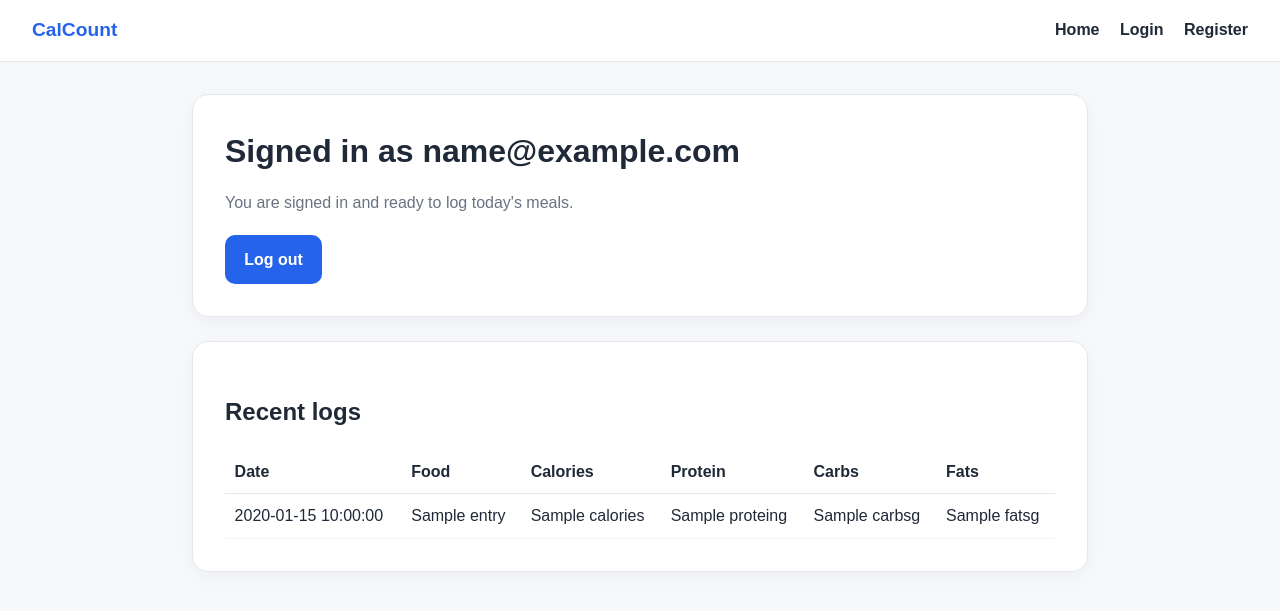
After one commit to s-k-hassan/calCount, a FastAPI app: template src/backend/web/app/templates/dashboard.html in a window 1280 px wide. The commit adds this page. Shown: the top 611 px of the page. Run offline with FastAPI, Linux system fonts and the light colour scheme; the template is opened without the code that fills it: most values are stand-ins (such as "Sample title", 1, 10 or a date in 2020).

Commit message:
moved helper functions, added dashboard

```diff
--- a/src/backend/web/app/main.py
+++ b/src/backend/web/app/main.py
@@ -1,10 +1,10 @@
-import json
+# import json
 import os
-from datetime import date, timedelta
+# from datetime import date, timedelta
 from pathlib import Path
-from urllib.error import HTTPError, URLError
-from urllib.parse import urlencode
-from urllib.request import Request as UrlRequest, urlopen
+# from urllib.error import HTTPError, URLError
+# from urllib.parse import urlencode
+# from urllib.request import Request as UrlRequest, urlopen
 
 from fastapi import FastAPI, Request
 from fastapi.responses import JSONResponse, RedirectResponse
@@ -12,6 +12,11 @@ from fastapi.templating import Jinja2Templates
 from starlette.middleware.sessions import SessionMiddleware
 
 from typing import Any
+
+from helpers import (
+    authenticate_with_auth_service,
+    create_food_log,
+    get_recent_logs_from_api)
 
 app = FastAPI(title="CalCount Web")
 app.add_middleware(SessionMiddleware, secret_key="calcount-dev-secret", https_only=False)
@@ -21,83 +26,6 @@ templates = Jinja2Templates(directory=str(BASE_DIR / "templates"))
 
 AUTH_SERVICE_URL = os.getenv("AUTH_SERVICE_URL", "http://auth-service:8000")
 API_SERVICE_URL = os.getenv("API_SERVICE_URL", "http://api-service:8000")
-
-def authenticate_with_auth_service(email: str, password: str):
-    payload = json.dumps({"email": email, "password": password}).encode("utf-8")
-    req = UrlRequest(
-        f"{AUTH_SERVICE_URL}/login",
-        data=payload,
-        headers={"Content-Type": "application/json"},
-        method="POST",
-    )
-
-    try:
-        with urlopen(req, timeout=5) as response:
-            body = response.read().decode("utf-8")
-            return response.status, json.loads(body) if body else {}
-    except HTTPError as exc:
-        body = exc.read().decode("utf-8")
-        try:
-            return exc.code, json.loads(body)
-        except Exception:
-            return exc.code, {"detail": body}
-    except URLError:
-        return 502, {"detail": "Authentication service unavailable"}
-
-def _call_api(method: str, path: str, token: str | None = None, payload: dict[str, Any] | None = None):
-    headers: dict[str, str] = {}
-    if token:
-        headers["Authorization"] = f"Bearer {token}"
-
-    body = None
-    if payload is not None:
-        headers["Content-Type"] = "application/json"
-        body = json.dumps(payload).encode("utf-8")
-
-    req = UrlRequest(
-        f"{API_SERVICE_URL}{path}",
-        data=body,
-        headers=headers,
-        method=method,
-    )
-
-    try:
-        with urlopen(req, timeout=5) as response:
-            response_body = response.read().decode("utf-8")
-            return response.status, json.loads(response_body) if response_body else {}
-    except HTTPError as exc:
-        response_body = exc.read().decode("utf-8")
-        try:
-            return exc.code, json.loads(response_body)
-        except Exception:
-            return exc.code, {"detail": response_body}
-    except URLError:
-        return 502, {"detail": "API service unavailable"}
-
-
-def create_food_log(token: str, payload: dict[str, Any]):
-    return _call_api("POST", "/logs", token=token, payload=payload)
-
-
-def fetch_logs_for_date(token: str, day: str):
-    query = urlencode({"date": day})
-    return _call_api("GET", f"/logs?{query}", token=token)
-
-
-def get_recent_logs_from_api(request: Request) -> list[dict[str, Any]]:
-    token = request.session.get("access_token", "")
-    if not token:
-        return []
-
-    logs: list[dict[str, Any]] = []
-    for offset in range(7):
-        day = (date.today() - timedelta(days=offset)).isoformat()
-        status_code, data = fetch_logs_for_date(token, day)
-        if status_code == 200 and isinstance(data, list):
-            logs.extend(data)
-
-    logs.sort(key=lambda item: item.get("date", ""), reverse=True)
-    return logs[:7]
 
 @app.get("/", include_in_schema=False)
 def index(request: Request):
@@ -238,6 +166,23 @@ def home_page(request: Request):
         },
     )
 
+@app.get("/dashboard", include_in_schema=False)
+def dashboard_page(request: Request):
+    user_email = request.session.get("user_email")
+    if not user_email:
+        return RedirectResponse("/login", status_code=303)
+
+    logs = get_recent_logs_from_api(request)
+
+    return templates.TemplateResponse(
+        request,
+        "dashboard.html",
+        {
+            "request": request,
+            "user_email": user_email,
+            "logs": logs,
+        },
+    )
 
 @app.get("/logout", include_in_schema=False)
 def logout(request: Request):
--- a/src/backend/web/app/templates/base.html
+++ b/src/backend/web/app/templates/base.html
@@ -144,7 +144,7 @@
         <nav>
             <a href="/">Home</a>
             {% if request.session.user_email %}
-            <a href="/home">Dashboard</a>
+            <a href="/dashboard">Dashboard</a>
             <a href="/logout">Logout</a>
             {% else %}
             <a href="/login">Login</a>
--- /dev/null
+++ b/src/backend/web/app/templates/dashboard.html
@@ -0,0 +1,47 @@
+{% extends "base.html" %}
+
+{% block title %}CalCount | Dashboard{% endblock %}
+
+{% block content %}
+<section class="hero">
+    <h1>Signed in as {{ user_email }}</h1>
+    <p>You are signed in and ready to log today's meals.</p>
+
+    <div class="actions">
+        <a class="btn btn-primary" href="/logout">Log out</a>
+    </div>
+</section>
+
+<section class="card" style="margin-top: 1.5rem;">
+    <h2>Recent logs</h2>
+
+    {% if logs %}
+    <table style="width: 100%; border-collapse: collapse; margin-top: 1rem;">
+        <thead>
+            <tr style="text-align: left; border-bottom: 1px solid #e5e7eb;">
+                <th style="padding: 0.6rem;">Date</th>
+                <th style="padding: 0.6rem;">Food</th>
+                <th style="padding: 0.6rem;">Calories</th>
+                <th style="padding: 0.6rem;">Protein</th>
+                <th style="padding: 0.6rem;">Carbs</th>
+                <th style="padding: 0.6rem;">Fats</th>
+            </tr>
+        </thead>
+        <tbody>
+            {% for entry in logs %}
+            <tr style="border-bottom: 1px solid #f3f4f6;">
+                <td style="padding: 0.6rem;">{{ entry.date }}</td>
+                <td style="padding: 0.6rem;">{{ entry.food_name }}</td>
+                <td style="padding: 0.6rem;">{{ entry.calories }}</td>
+                <td style="padding: 0.6rem;">{{ entry.protein }}g</td>
+                <td style="padding: 0.6rem;">{{ entry.carbs }}g</td>
+                <td style="padding: 0.6rem;">{{ entry.fats }}g</td>
+            </tr>
+            {% endfor %}
+        </tbody>
+    </table>
+    {% else %}
+    <p class="muted">No logs yet. Add your first meal above.</p>
+    {% endif %}
+</section>
+{% endblock %}
```
Also changed, not shown: src/backend/web/app/helpers.py (added, +103 -0 lines), src/backend/web/app/templates/home.html (+0 -33 lines).
